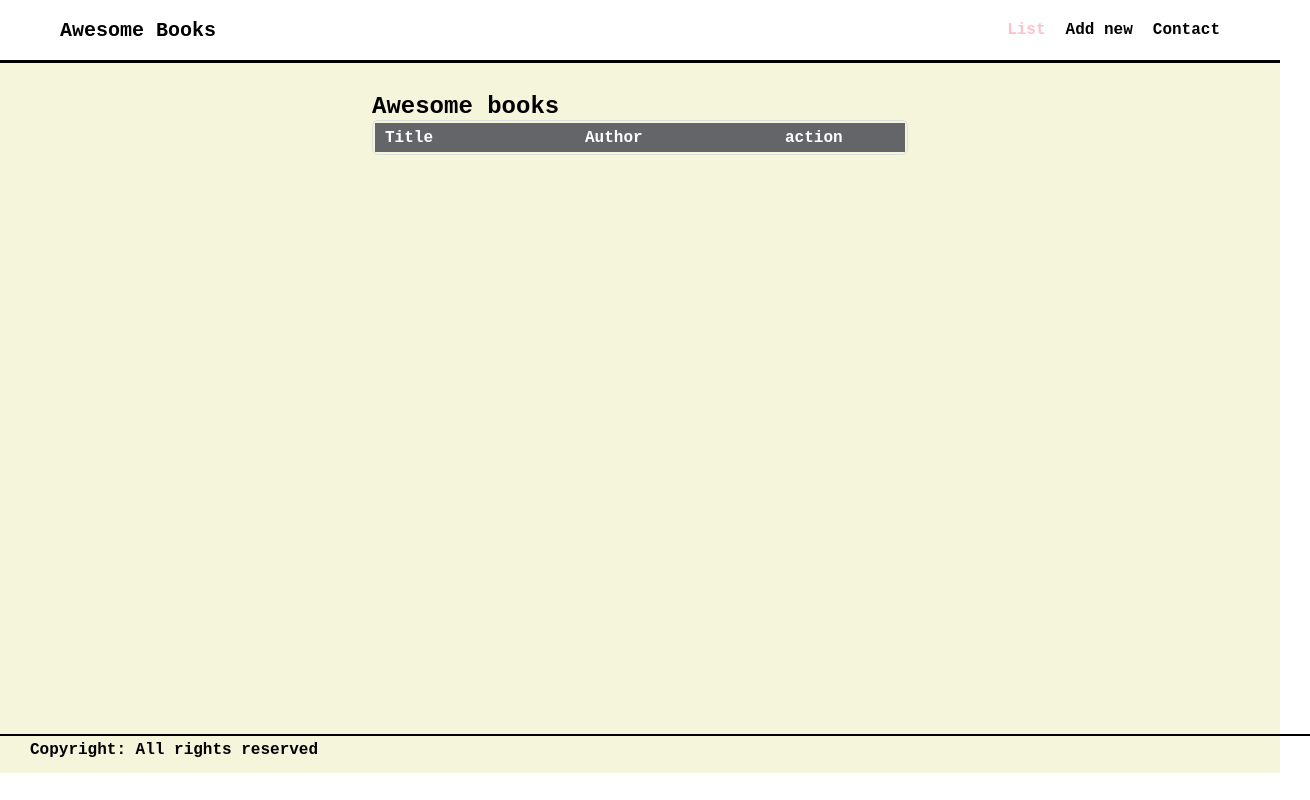
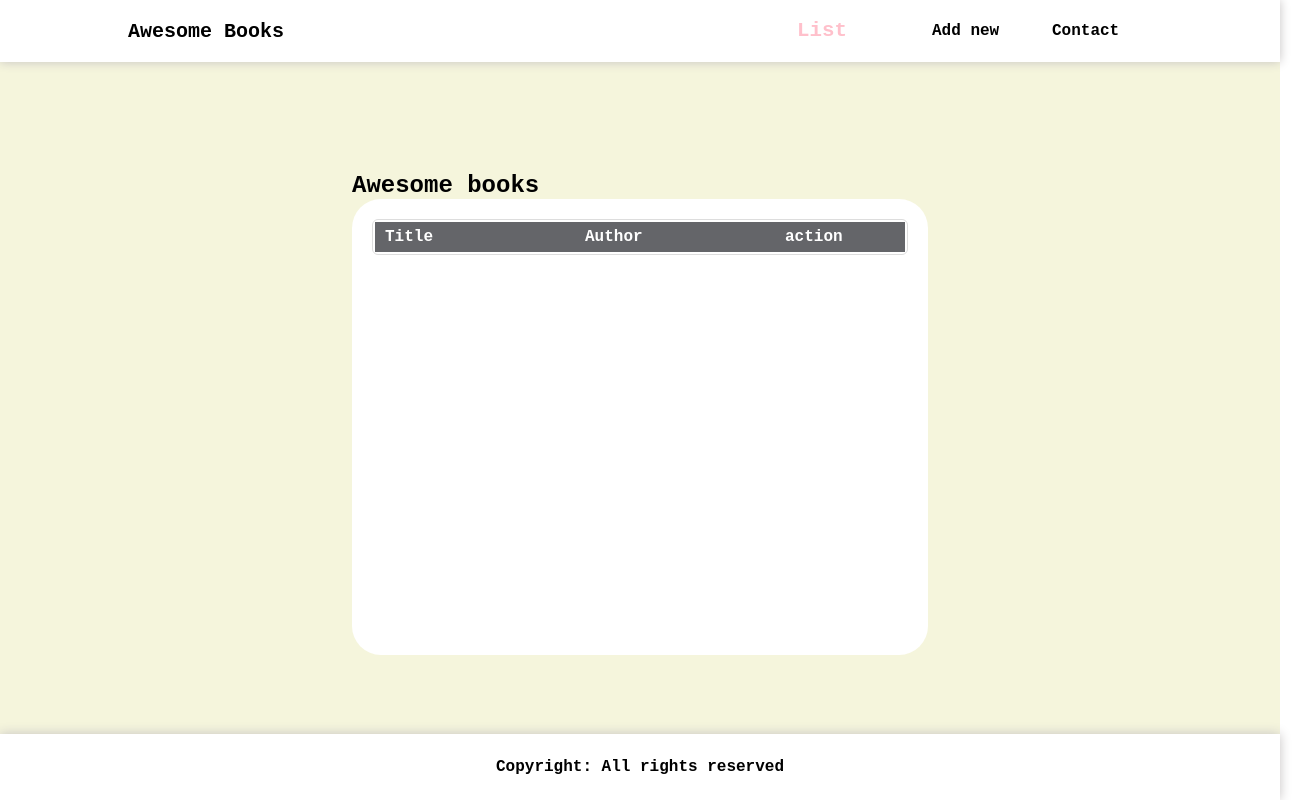
Before and after one commit to samiullahbahadur/awesome_books, a website: page index.html in a window 1280 px wide. Both pictures are taken after a click on the link "List". Shown: the whole page, 1310 px wide, since content can reach past the window. Drawn offline with Linux system fonts and the light colour scheme.

Commit message:
Fixed code and added active class

```diff
--- a/index.html
+++ b/index.html
@@ -23,6 +23,7 @@
       <!-- List Section -->
       <section class="books_container" id="list">
          <h1>Awesome books</h1>
+        <div>
           <table class="books_table">
            <thead>
             <tr class="line_hd">
@@ -31,16 +32,15 @@
              <th>action</th>
             </tr>
           </thead>
-
+      <!--- List of all the books -->
         </table>
-        <!--- List of all the books-->
-
+        </div>
       </section>
 
     <section id="add_book" >
       <h2>Add a new book</h2>
       <div class="add-new section hidden">
-        <form id="book-form">
+        <form action="index.html" method="post" id="book-form">
           <input
             type="text"
             id="title"
--- a/js/main.js
+++ b/js/main.js
@@ -1,20 +1,19 @@
 class Books {
-  constructor(title = "", author = "") {
+  constructor(title = '', author = '') {
     this.title = title;
     this.author = author;
-    this.books =
-      localStorage.getItem("books") !== null
-        ? JSON.parse(localStorage.getItem("books"))
-        : "";
+    this.books = localStorage.getItem('books') !== null
+      ? JSON.parse(localStorage.getItem('books'))
+      : '';
   }
 
   saveBook(BTSave = this.books) {
     const storeBook = JSON.stringify(BTSave);
-    localStorage.setItem("books", storeBook);
+    localStorage.setItem('books', storeBook);
   }
 
   addBook() {
-    if (this.books === "" || this.books.length <= 0) {
+    if (this.books === '' || this.books.length <= 0) {
       this.books = [
         {
           Id: 1,
@@ -41,8 +40,8 @@ class Books {
   }
 
   static displayBook(book) {
-    const list = document.querySelector(".books_table");
-    const row = document.createElement("tr");
+    const list = document.querySelector('.books_table');
+    const row = document.createElement('tr');
     row.innerHTML = ` <td>${book.Btitle}</td>
     <td>${book.Bauthor}</td> <td>
     <button type="submit" id="${book.Id}" class="btn">Remove</button></td> `;
@@ -52,8 +51,8 @@ class Books {
 
 //  display all the books;
 
-if (localStorage.getItem("books") !== null) {
-  const books = JSON.parse(localStorage.getItem("books"));
+if (localStorage.getItem('books') !== null) {
+  const books = JSON.parse(localStorage.getItem('books'));
   books.forEach((element) => {
     Books.displayBook(element);
   });
@@ -61,14 +60,14 @@ if (localStorage.getItem("books") !== null) {
 
 // add book function
 
-const title = document.getElementById("title");
-const author = document.getElementById("author");
+const title = document.getElementById('title');
+const author = document.getElementById('author');
 
-document.querySelector("#book-form").addEventListener("submit", (e) => {
-  if (title.value === "" || author.value === "") {
-    const error = document.getElementById("error");
-    error.textContent = "Title and Author fields must be filled out";
-    error.style.color = "red";
+document.querySelector('#book-form').addEventListener('submit', (e) => {
+  if (title.value === '' || author.value === '') {
+    const error = document.getElementById('error');
+    error.textContent = 'Title and Author fields must be filled out';
+    error.style.color = 'red';
     e.preventDefault();
   } else {
     const addBk = new Books(title.value, author.value);
@@ -84,34 +83,51 @@ function removeBk() {
   this.parentNode.parentNode.remove();
 }
 
-const btn = document.querySelectorAll(".btn");
+const btn = document.querySelectorAll('.btn');
 btn.forEach((element) => {
-  element.addEventListener("click", removeBk);
+  element.addEventListener('click', removeBk);
 });
 
-/* navbar section */
-const listLink = document.getElementById("list-link");
-const addBook = document.getElementById("add-link");
-const contantPage = document.getElementById("contact-link");
+// navbar section
 
-const sectionList = document.getElementById("list");
-const sectionAdd = document.getElementById("add_book");
-const sectionContact = document.getElementById("contact");
+const links = document.querySelectorAll('.links');
 
-listLink.addEventListener("click", () => {
-  sectionList.style.display = "block";
-  sectionAdd.style.display = "none";
-  sectionContact.style.visibility = "hidden";
+function showBlock(e) {
+  const sectionList = document.getElementById('list');
+  const sectionAdd = document.getElementById('add_book');
+  const sectionContact = document.getElementById('contact');
+  switch (e) {
+    case 'list-link':
+      sectionList.style.display = 'block';
+      sectionAdd.style.display = 'none';
+      sectionContact.style.display = 'none';
+      break;
+
+    case 'add-link':
+      sectionAdd.style.display = 'block';
+      sectionList.style.display = 'none';
+      sectionContact.style.display = 'none';
+      break;
+
+    case 'contact-link':
+      sectionContact.style.display = 'flex';
+      sectionAdd.style.display = 'none';
+      sectionList.style.display = 'none';
+      break;
+
+    default:
+      sectionList.style.display = 'block';
+      sectionAdd.style.display = 'none';
+      sectionContact.style.display = 'none';
+      break;
+  }
+}
+
+links.forEach((element) => {
+  element.addEventListener('click', function () {
+    showBlock(element.id);
+    const current = document.getElementsByClassName('active');
+    current[0].className = current[0].className.replace(' active', '');
+    this.className += ' active';
+  });
 });
-
-addBook.addEventListener("click", () => {
-  sectionAdd.style.display = "block";
-  sectionList.style.display = "none";
-  sectionContact.style.visibility = "hidden";
-});
-
-contantPage.addEventListener("click", () => {
-  sectionContact.style.visibility = "visible";
-  sectionAdd.style.display = "none";
-  sectionList.style.display = "none";
-});
--- a/style.css
+++ b/style.css
@@ -2,17 +2,23 @@
   padding: 0;
   margin: 0;
   font-family: "Courier New", Courier, monospace;
+  box-sizing: border-box;
 }
 
 /* navbar section */
 header {
   display: flex;
-  padding: 5px 60px;
   justify-content: space-between;
   align-items: center;
-  height: 50px;
-  border-bottom: solid 3px black;
+  height: 62px;
+  box-shadow: 0 0 10px #c5c2c2;
+  z-index: 100;
+  position: fixed;
+  width: 100%;
+  background-color: white;
+  padding: 0 10%;
 }
+
 .navbar {
   display: flex;
   column-gap: 20px;
@@ -25,28 +31,44 @@ ul li a {
   font-weight: 800;
   color: black;
 }
+
+.navbar li {
+  width: 100px;
+}
+
 .active {
   color: pink;
+  transform: scale(1.3);
+  display: block;
 }
+
 .logo {
   font-size: 20px;
   font-weight: 800;
 }
+
 .books_container {
   margin-top: 30px;
-  display: none;
+}
+
+.books_container > div {
+  background: white;
+  height: 57vh;
+  border-radius: 29px;
+  padding: 20px;
+  overflow-y: scroll;
 }
 
 main {
   position: absolute;
+  top: 60px;
   background-color: beige;
   display: flex;
   flex-direction: column;
   width: 100%;
-  height: calc(100vh - 90px);
-  justify-content: flex-start;
+  height: calc(100vh - 124px);
+  justify-content: center;
   align-items: center;
-  z-index: 2;
 }
 
 table {
@@ -69,7 +91,7 @@ table tr {
   grid-template-columns: 200px 200px 100px;
   justify-items: left;
   padding: 6px 20px 3px 10px;
-  height: 20px;
+  height: 30px;
 }
 
 tr:hover {
@@ -82,15 +104,15 @@ table tr:nth-child(even) {
 
 #add_book {
   display: none;
-  width: 20%;
-  margin-top: 30px;
+  width: 45%;
+  margin-top: -100px;
   text-align: center;
 }
 
 input {
   width: 80%;
   margin: 10px auto;
-  height: 13px;
+  height: 36px;
   border-radius: 5px;
   display: block;
   padding: 8px;
@@ -111,14 +133,10 @@ form > button {
 
 /***  Contact Section  ***/
 .contact-us {
-  visibility: hidden;
-  background-color: beige;
-  display: flex;
+  display: none;
   flex-direction: column;
-  width: 100%;
-  height: calc(100vh - 90px);
-  justify-content: flex-start;
   align-items: center;
+  margin-top: -100px;
 }
 
 .contact-us h2 {
@@ -135,12 +153,15 @@ form > button {
 
 /***  Footer Section  ***/
 footer {
-  bottom: 0%;
+  position: fixed;
+  bottom: 0;
   width: 100%;
   text-align: left;
-  height: 40px;
+  height: 66px;
   font-weight: 800;
-  border-top: solid 2px black;
-  padding-top: 5px;
-  padding-left: 60px;
+  background-color: white;
+  display: flex;
+  justify-content: center;
+  align-items: center;
+  box-shadow: 0 0 11px 0 #c5c2c2;
 }
```
Lines whose indentation alone changed are shown as unchanged.
